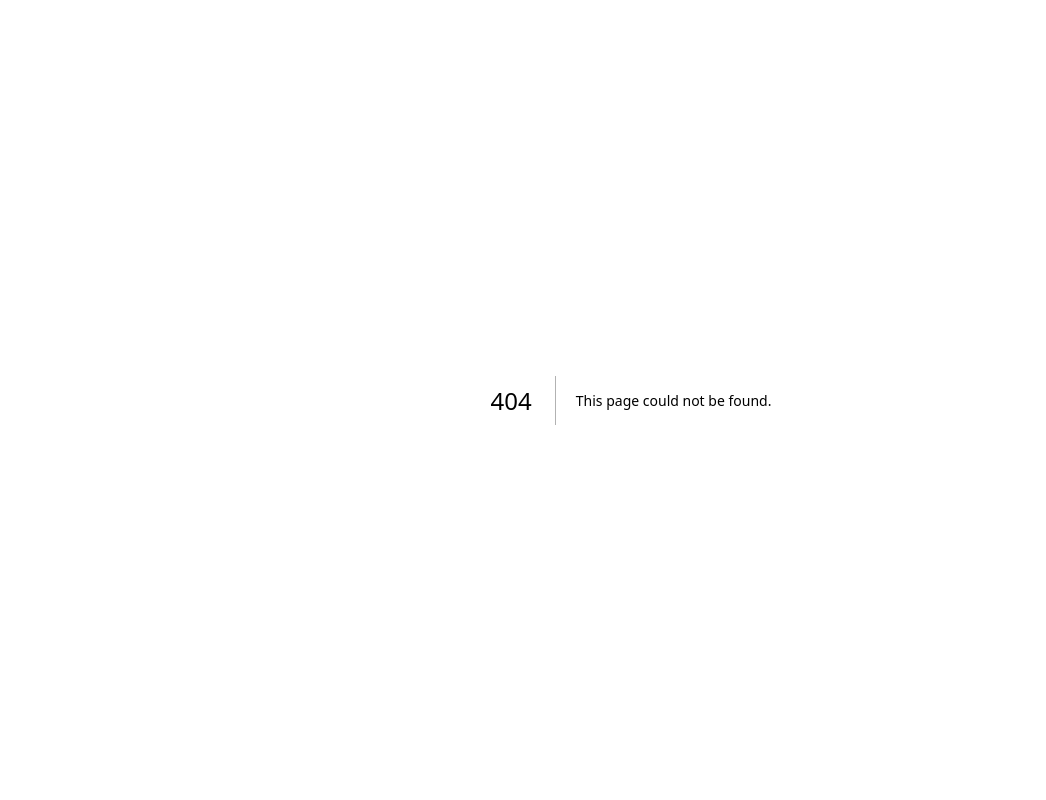
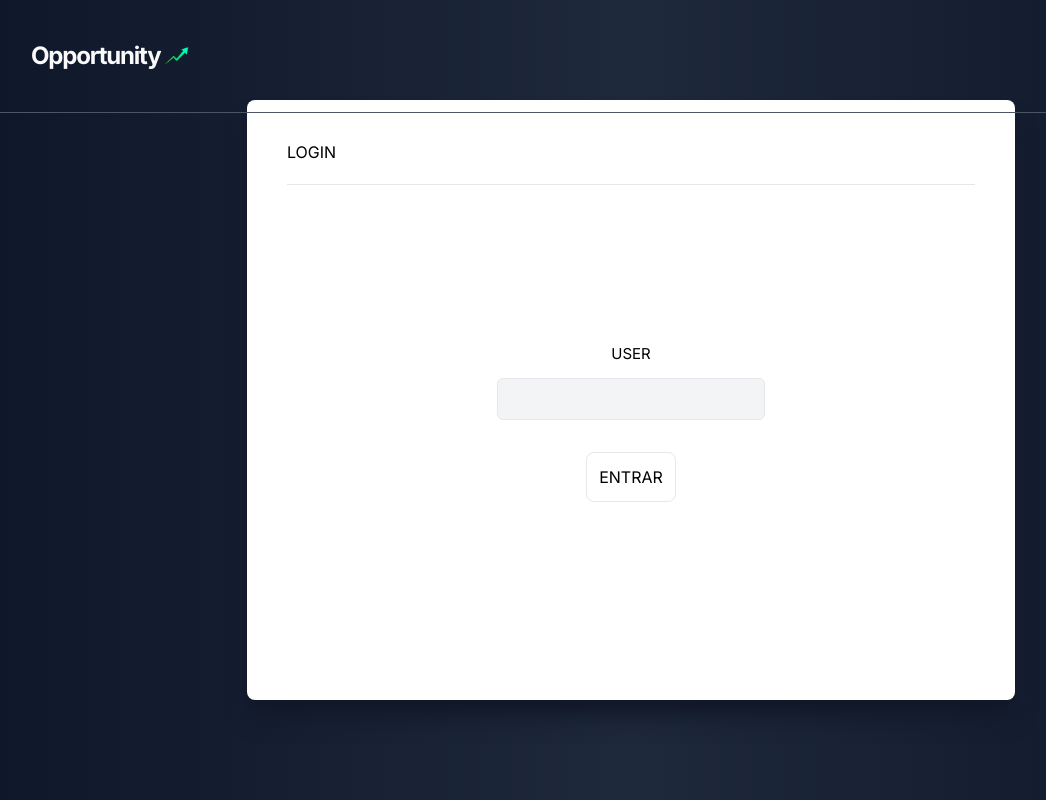
Before and after one commit to 0thigs/Opportunity, a Next.js app: page /loginUI in a window 1280 px wide. Before the commit this address had no page. Shown: the whole page, without its empty margins (9-1055 px from the left). Built offline with nearby package versions, Linux system fonts and the light colour scheme.

Commit message:
Update: Login page

```diff
--- a/src/app/login/page.jsx
+++ /dev/null
@@ -1,23 +0,0 @@
-import Image from "next/image";
-import Logo from '../../../public/images/logo.png'
-
-
-export default function Login() {
-  return (
-    <div className="w-screen h-screen bg-gradient-to-r from-slate-900 via-slate-800 to-slate-900 flex flex-col justify-center items-center gap-20">
-            <header className="from-slate-900 via-slate-800 to-slate-900 border-b-gray-600 border-b w-full flex justify-start items-center p-10 absolute top-0 gap-1">
-                <h1 className="text-zinc-50 text-2xl font-bold tracking-tighter">
-                    Opportunity
-                </h1>
-                <Image src={Logo} width={25} alt="Picture of the author" />
-            </header>
-            <main className="bg-white rounded-lg p-10 w-3/5 h-[600px] min-w-[350px] shadow-xl shadow-gray-900 flex flex-col">
-                <div className="flex flex-col justify-center gap-2 border-b pb-5">
-                    LOGIN
-                </div>
-                <div className="w-full h-auto justify-center items-center">
-                </div>
-            </main>
-        </div>
-  );
-}
--- /dev/null
+++ b/src/app/loginUI/page.jsx
@@ -0,0 +1,42 @@
+"use client"
+import Image from "next/image";
+import Logo from '../../../public/images/logo.png'
+import { useState } from "react";
+
+export default function LoginUI({}) {
+    const [user, setUser] = useState("")
+    const password = process.env.ADMIN_USER
+
+    function handleLogin() {
+        if (user === password) {
+        }
+        else {
+            console.log(user)
+        }
+    }
+
+    return (
+        <div className="w-screen h-screen bg-gradient-to-r from-slate-900 via-slate-800 to-slate-900 flex flex-col justify-center items-center gap-20">
+            <header className="from-slate-900 via-slate-800 to-slate-900 border-b-gray-600 border-b w-full flex justify-start items-center p-10 absolute top-0 gap-1">
+                <h1 className="text-zinc-50 text-2xl font-bold tracking-tighter">
+                    Opportunity
+                </h1>
+                <Image src={Logo} width={25} alt="Picture of the author" />
+            </header>
+            <main className="bg-white rounded-lg p-10 w-3/5 h-[600px] min-w-[350px] shadow-xl shadow-gray-900 flex flex-col">
+                <div className="flex flex-col justify-center gap-2 border-b pb-5">
+                    LOGIN
+                </div>
+                <section className="flex justify-center items-center h-full">
+                    <div className="flex flex-col justify-center items-center gap-3">
+                        <p className="text-[15px]">USER</p>
+                        <input type="text" className="outline-none bg-gray-100 rounded-md py-2 px-4 text-md border" onChange={(e) => {setUser(e.target.value)}}/>
+                        <button className="p-3 border rounded-lg mt-5 transition duration-200 hover:border-zinc-400 focus:border-green-500" onClick={handleLogin}>
+                            ENTRAR
+                        </button>
+                    </div>
+                </section>
+            </main>
+        </div>
+    );
+}
```
